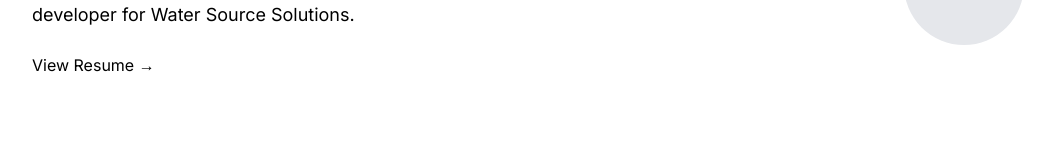
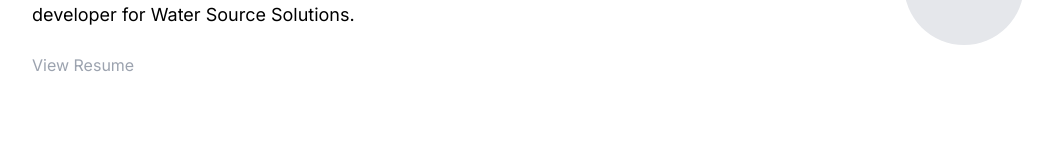
Before and after one commit to ranasun/randya.dev, a React (Vite) app: page / in a window 1280 px wide. Shown: the part 655-798 px from the top of the page, without its empty margins (112-1167 px from the left). Built offline with nearby package versions, Linux system fonts and the light colour scheme.

Commit message:
Update text color

```diff
--- a/src/Anchor.tsx
+++ b/src/Anchor.tsx
@@ -7,9 +7,9 @@ interface Props {
 
 const Anchor: React.FC<Props> = ({ children, url }) => {
 	return (
-		<div className="mt-2">
+		<div className="mt-2 text-gray-400">
 			<a href={url} className=" hover:underline">
-				{children} →
+				{children}
 			</a>
 		</div>
 	);
```
